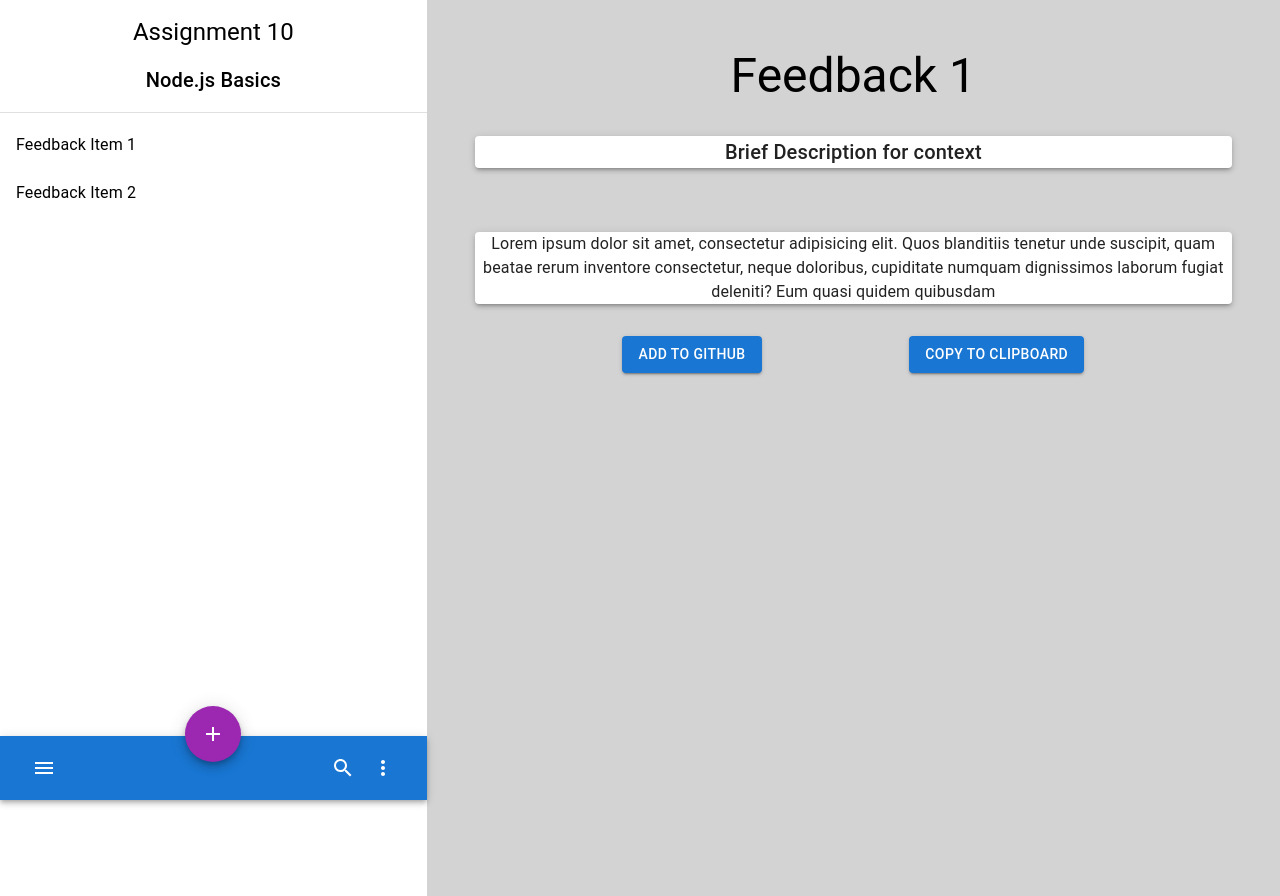
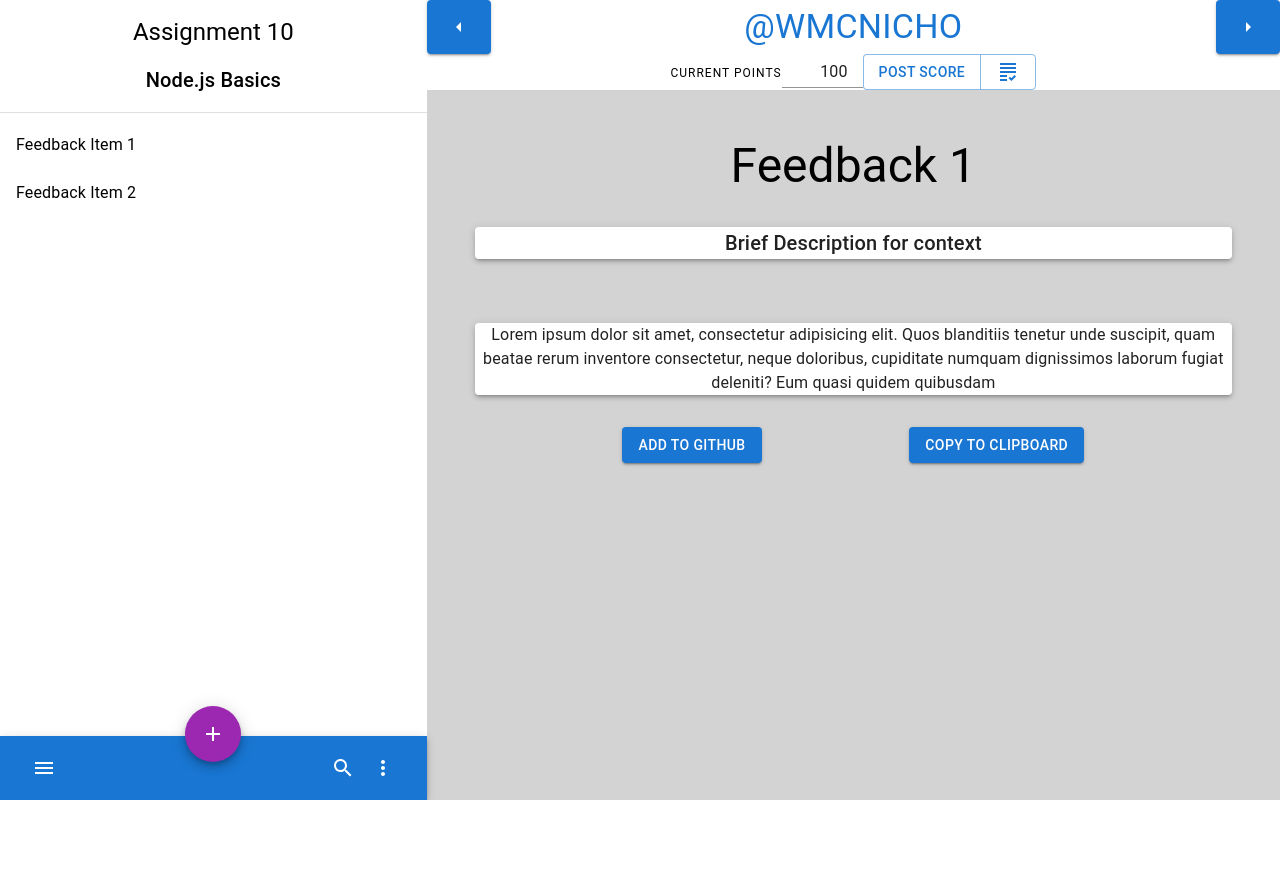
Before and after one commit to wmcnicho/FeedbackAssistant, a React (Create React App) app: page / in a window 1280 px wide. After the commit the page ends 800 px from the top, so only its background shows below. Built offline with nearby package versions, Linux system fonts and the light colour scheme.

Commit message:
Added Student Nav panel and mock data

```diff
--- /dev/null
+++ b/mockData/fake_data.json
@@ -0,0 +1 @@
+    {"title":"Assignment 1","feedback_items":{"1":{"title":"Incorrect for-loop","type":"major_bug","short_desc":"For-loop is not exiting","long_desc":"Your for-loop is looping forever because the exit conditions are not met"},"2":{"title":"Good test","type":"positive","short_desc":"Very thorough tests!","long_desc":"Your tests have a good code coverage and hit many edge cases. Keep it up!"},"3":{"title":"Excellent","type":"positive","short_desc":"Excellent work!","long_desc":"Everything is perfect!"}},"students":{"github1":{"url":"https://www.github.com/classroom1/repo-for-github1","selected_items":[1]},"github2":{"url":"https://www.github.com/classroom1/repo-for-github2","selected_items":[2]},"github3":{"url":"https://www.github.com/classroom1/repo-for-github3","selected_items":[1,2]}}}
--- a/src/App.js
+++ b/src/App.js
@@ -4,6 +4,7 @@ import Box from '@mui/material/Box';
 import Grid from '@mui/material/Unstable_Grid2';
 import FeedbackNav from './components/FeedbackNav'
 import FeedbackInfoPanel from './components/FeedbackInfoPanel';
+import StudentNavigation from './components/StudentNavigation';
 
 function App() {
   return (
@@ -13,8 +14,11 @@ function App() {
           <Grid xs={4}>
             <FeedbackNav/>
           </Grid>
-          <Grid xs={8}>
-            <FeedbackInfoPanel/>
+          <Grid xs={8} sx={{background:"lightgrey", height:"100vh"}}>
+            <Box>
+              <StudentNavigation/>
+              <FeedbackInfoPanel/>
+            </Box>
           </Grid>
         </Grid>
       </Box>
--- a/src/components/FeedbackInfoPanel.js
+++ b/src/components/FeedbackInfoPanel.js
@@ -9,7 +9,7 @@ class FeedbackInfoPanel extends React.Component {
     render() {
         return(
             <React.Fragment>
-                <Box sx={{background:"lightgrey", height:"100vh"}} p={6}>
+                <Box p={6}>
                     <Typography variant="h3">Feedback 1</Typography>
                     <Box py={4}>
                         <Paper elevation={3}>
--- /dev/null
+++ b/src/components/StudentNavigation.js
@@ -0,0 +1,94 @@
+import React from 'react'
+import Grid from '@mui/material/Unstable_Grid2';
+import Box from '@mui/material/Box';
+import ArrowLeftIcon from '@mui/icons-material/ArrowLeft';
+import ArrowRightIcon from '@mui/icons-material/ArrowRight';
+import GradingIcon from '@mui/icons-material/Grading';
+import { Button, ButtonGroup, IconButton, Input, Tooltip, Typography } from '@mui/material';
+
+class StudentNavigation extends React.Component {
+    constructor(props) {
+        super(props);
+        this.state = {"score": 100};
+    }
+
+    handleScoreChange(event, newScore) {
+        console.log("Callback")
+        if (newScore > 100){
+            newScore = 100;
+        }
+        if (newScore < 0) {
+            newScore = 0;
+        }
+        let newState = this.state;
+        newState.score = newScore;
+        this.setState(newState)
+    }
+
+    render() {
+        return(
+            <React.Fragment>
+                <Grid container sx={{display:"block", background:"white"}}>
+                    <Grid>
+                        <Grid sx={{display:"flex", justifyContent:"space-between"}}>
+                            <Button variant="contained" color="primary">
+                                <ArrowLeftIcon />
+                            </Button>
+                            <Button>
+                                <Typography component='h6' variant='h4'>@wmcnicho</Typography>
+                            </Button>
+                            <Button variant="contained" color="primary">
+                            <ArrowRightIcon />
+                            </Button>
+                        </Grid>
+                        <Grid>
+                            {/* <Box sx={{display:"flex", justifyContent:"space-around"}}>
+                                <Button variant="contained" color="primary">
+                                            View Code
+                                </Button>
+                            </Box> */}
+                        </Grid>
+                        <Grid>
+                            <Box sx={{display:"flex", justifyContent:"space-around"}}>
+                                <Box>
+                                    <Typography variant='overline'>Current Points</Typography>
+                                    <Input
+                                            px={3}
+                                            sx={{
+                                                '& input' : {
+                                                    textAlign:"right !important",
+                                                    }
+                                                }}
+
+                                            value={this.state.score}
+                                            size="small"
+                                            onChange={(event) => this.handleScoreChange(event, event.target.value)}
+                                            inputProps={{
+                                                step: 1,
+                                                min: 0,
+                                                max: 100,
+                                                type:'number',
+                                                sx:{textAlign:"right"}
+                                            }}
+                                        />
+                                        <ButtonGroup variant="outlined">
+                                            <Button color="primary">
+                                                Post Score
+                                            </Button>
+                                            <Tooltip title="View Gradesheet">
+                                                <Button color="primary">
+                                                    <GradingIcon/>
+                                                </Button>
+                                            </Tooltip>
+                                        </ButtonGroup>
+                                </Box>
+                            </Box>
+
+                        </Grid>
+                    </Grid>
+                </Grid>
+            </React.Fragment>
+        )
+    }
+}
+export default StudentNavigation
```
